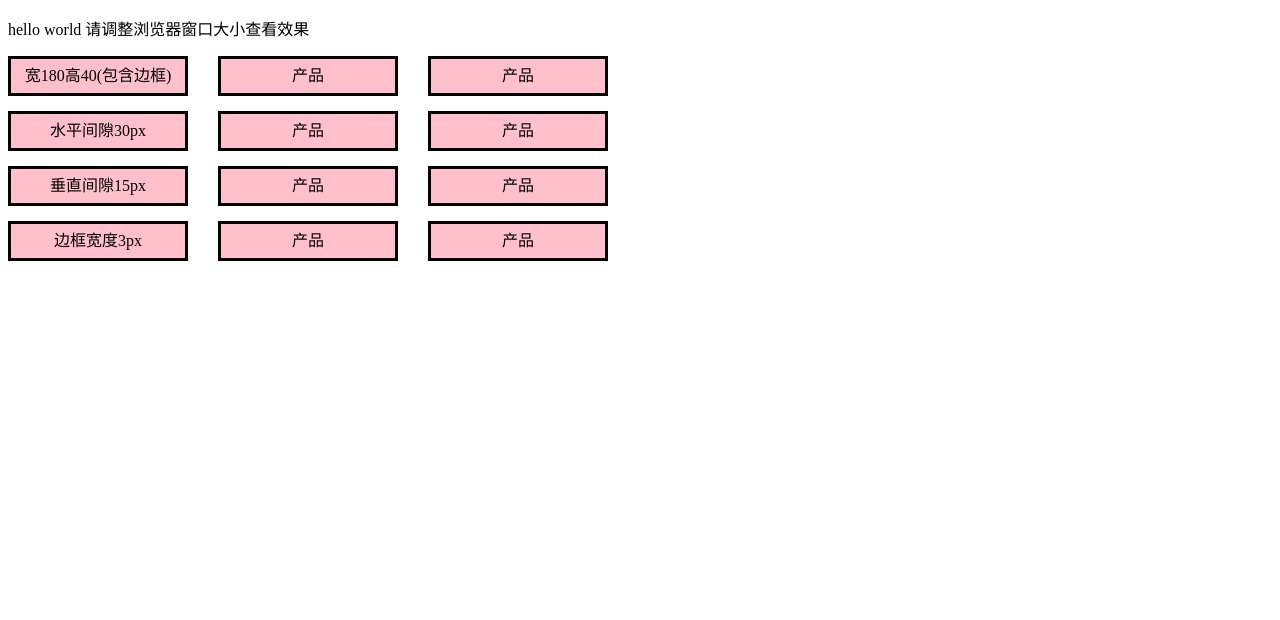
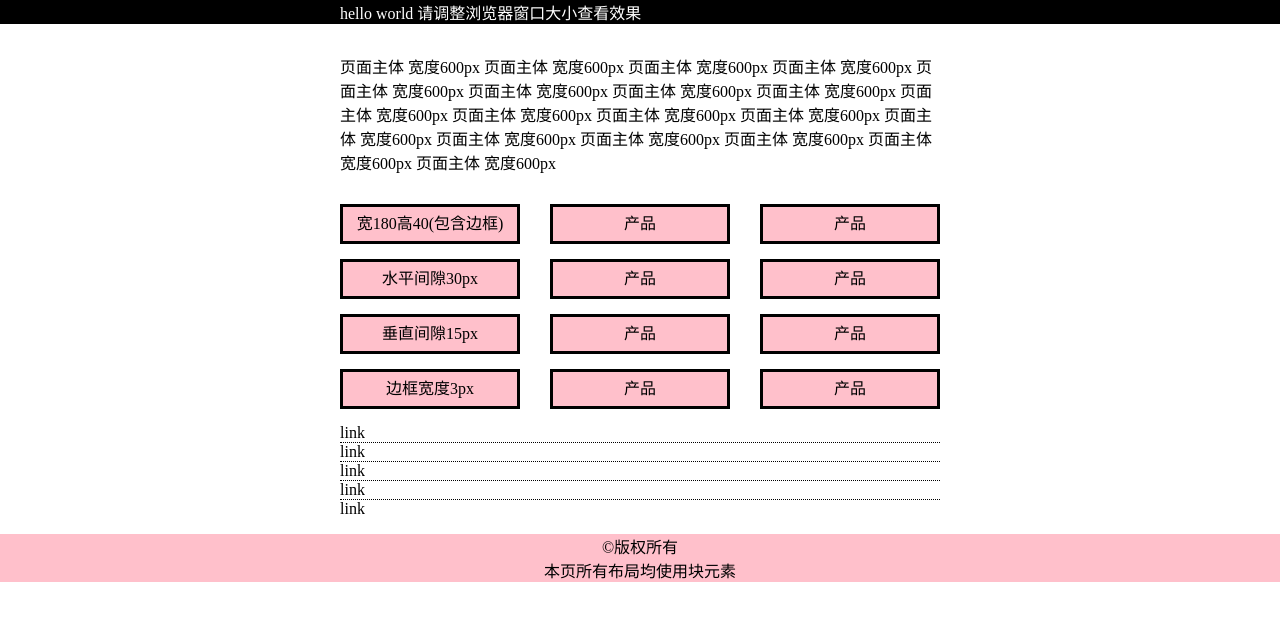
Before and after one commit to white-y/miao, a plain HTML site: page css-block-layout.html in a window 1280 px wide. Drawn offline with Linux system fonts and the light colour scheme.

Commit message:
css-block-layout.html

```diff
--- a/css-block-layout.html
+++ b/css-block-layout.html
@@ -9,6 +9,43 @@
     <meta http-equiv="X-UA-Compatible" content="ie=edge">
     <title>Document</title>
     <style>
+        body {
+            margin: 0;
+        }
+
+        header {
+            background-color: black;
+        }
+
+        .p1 {
+            display: block;
+            margin: auto;
+            width: 600px;
+            background-color: black;
+            color: white;
+        }
+
+        .p2 {
+            margin: 30px auto;
+            width: 600px;
+
+        }
+
+        .p3 {
+            margin: auto;
+            width: 600px;
+        }
+
+        .p5 {
+            text-align: center;
+            background-color: rgb(255, 192, 203);
+        }
+
+        body>div {
+            margin: auto;
+            width: 600px
+        }
+
         div>div {
             border: 3px solid;
             width: 174px;
@@ -19,6 +56,7 @@
         }
 
         /* 文字行高与边框高度一致时模型重叠，可以实现居中 */
+        /* 是否可以使用padding对内容区进行居中，具体居中方法？其他居中方式？ */
         /* text-align:center;与line-height:边框行高合用实现居中  */
 
         div>div:nth-child(3n+2) {
@@ -37,13 +75,23 @@
         div>div:hover {
             background-color: red;
         }
+
+
+        .p3:not(.p4) {
+            border-bottom: 1px dotted black;
+        }
     </style>
 </head>
 
-<body style="">
+<body>
     <header>
         <p class="p1">hello world 请调整浏览器窗口大小查看效果</p>
     </header>
+    <p class="p2">页面主体 宽度600px 页面主体 宽度600px 页面主体 宽度600px 页面主体 宽度600px 页面主体 宽度600px 页面主体 宽度600px 页面主体 宽度600px 页面主体
+        宽度600px
+        页面主体 宽度600px 页面主体 宽度600px 页面主体 宽度600px 页面主体 宽度600px 页面主体 宽度600px 页面主体 宽度600px 页面主体 宽度600px 页面主体 宽度600px 页面主体
+        宽度600px
+        页面主体 宽度600px</p>
     <div id="d1">
         <div>宽180高40(包含边框)</div>
         <div>产品</div>
@@ -58,6 +106,12 @@
         <div>产品</div>
         <div>产品</div>
     </div>
+    <p class="p3">link</p>
+    <p class="p3">link</p>
+    <p class="p3">link</p>
+    <p class="p3">link</p>
+    <p class="p3 p4">link</p>
+    <p class="p5">©版权所有<br>本页所有布局均使用块元素</p>
 
 </body>
 
```
